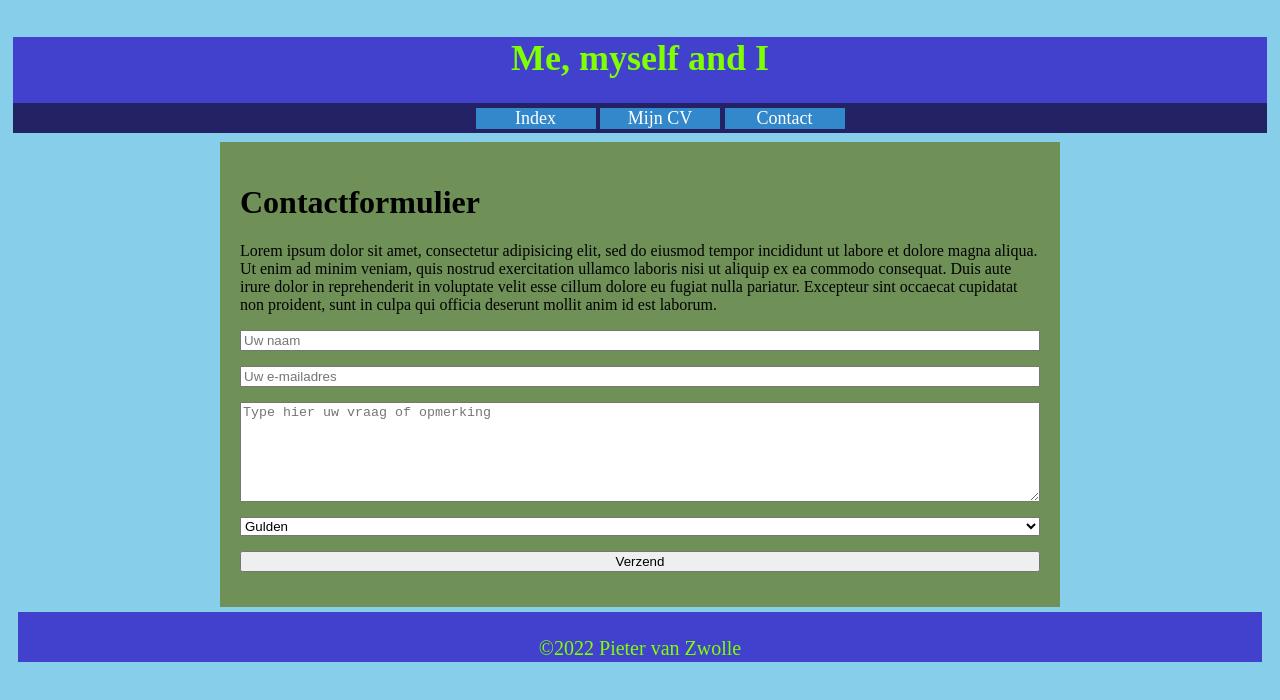
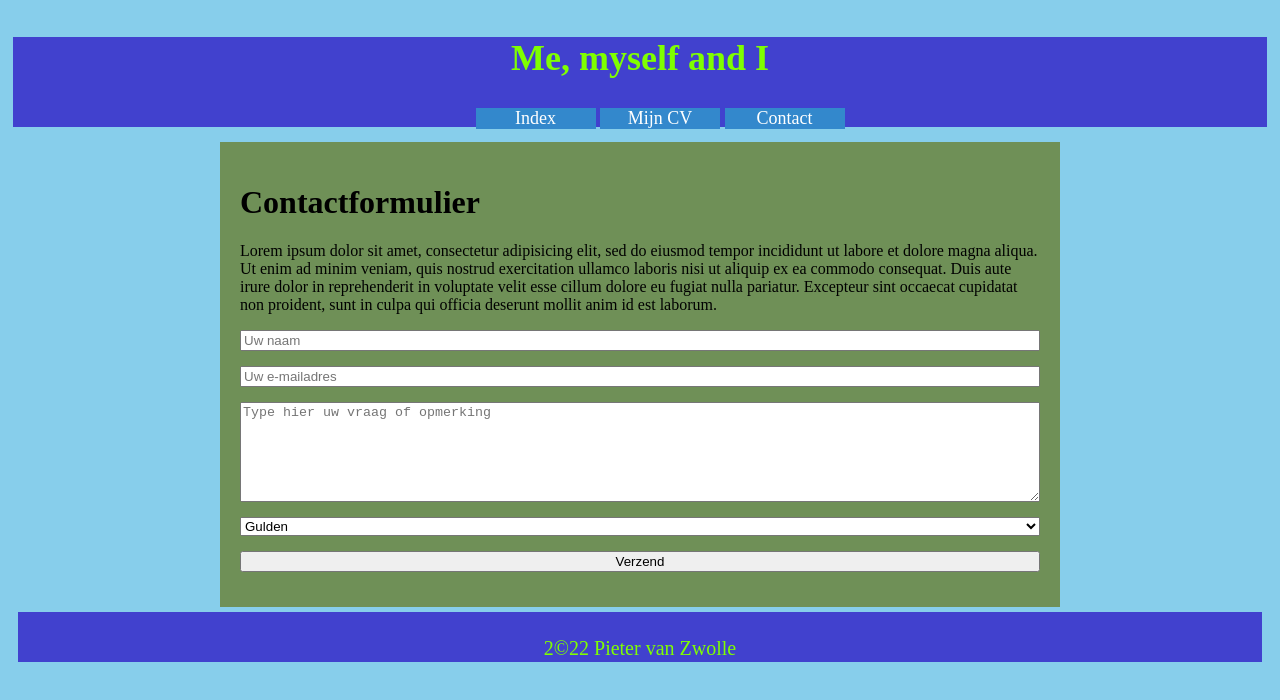
Before and after one commit to pietervanzwolle/Les159, a plain HTML site: page contact.html in a window 1280 px wide. Drawn offline with Linux system fonts and the light colour scheme.

Commit message:
Update contact.html

```diff
--- a/contact.html
+++ b/contact.html
@@ -10,13 +10,13 @@
 <body>
     <header>
         <h1>Me, myself and I</h1>
-        <nav>
+        <!-- <nav> -->
             <ul>
                 <li><a href="index.html">Index</a></li>
                 <li><a href="mijncv.html">Mijn CV</a></li>
                 <li><a href="contact.html">Contact</a></li>
             </ul>
-        </nav>
+        <!-- </nav> -->
     </header>
     <main>
       <h1>Contactformulier</h1>
@@ -37,7 +37,7 @@
 
     </main>
     <footer>
-        <p class="cpy">&copy2022 Pieter van Zwolle</p>
+        <p class="cpy">2&copy;22 Pieter van Zwolle</p>
     </footer>
 </body>
 
```
